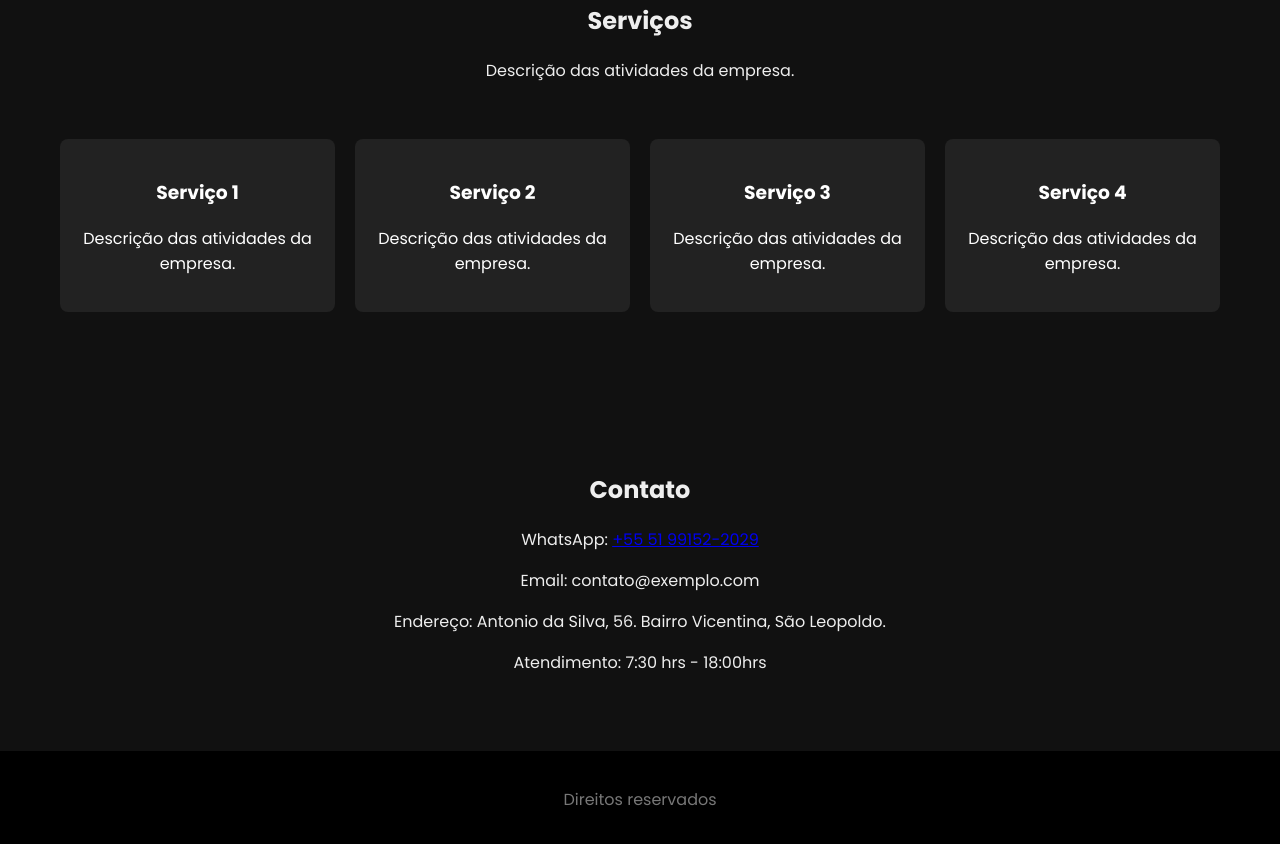
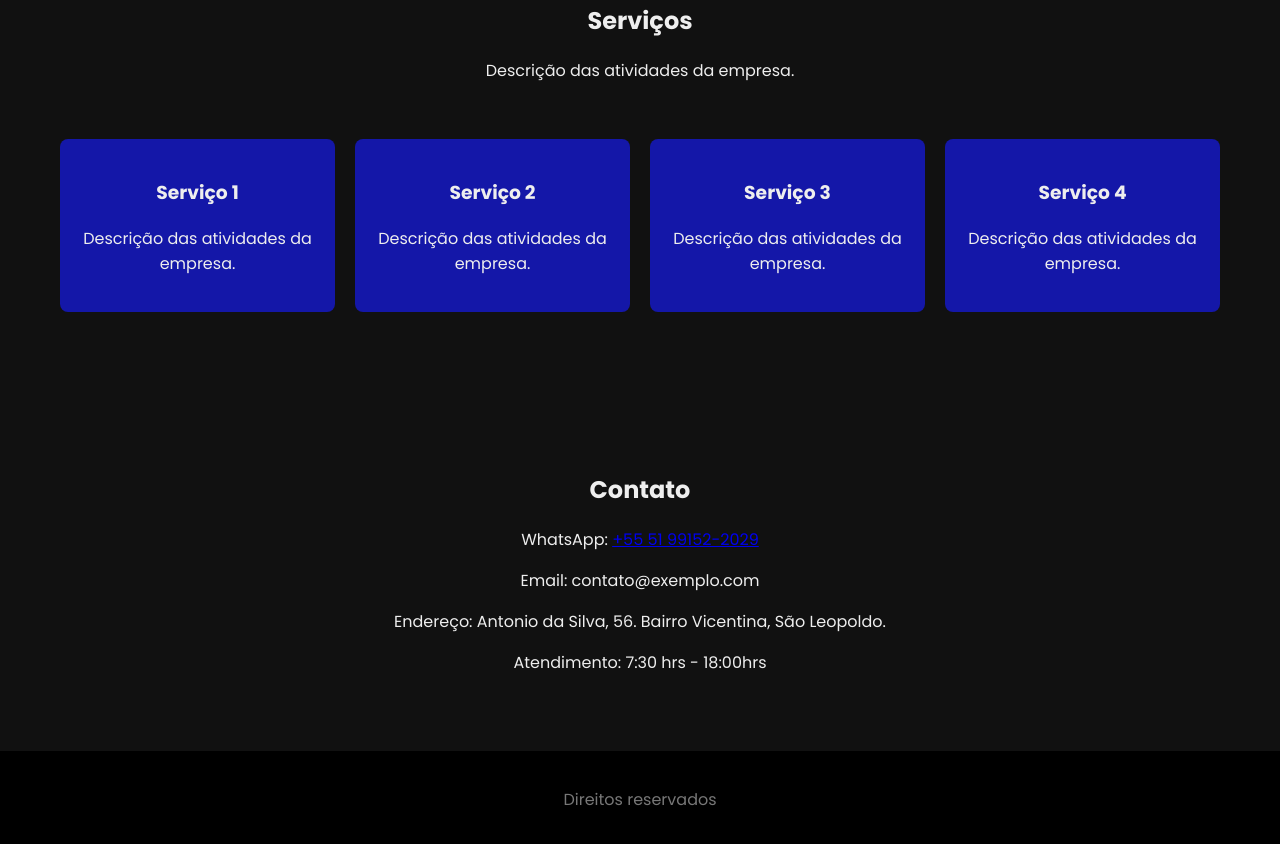
Before and after one commit to JoaoAzev/MeuSite, a plain HTML site: page index.html in a window 1280 px wide. Shown: the part 881-1725 px from the top of the page. Drawn offline with Linux system fonts and the light colour scheme.

Commit message:
Update SiteOnePage.css

```diff
--- a/SiteOnePage.css
+++ b/SiteOnePage.css
@@ -81,18 +81,8 @@ header nav a {
     padding: 20px;
 }
 
-  .card {
-    background-color: #2c2c2c;
-    color: white;
-    border-radius: 10px;
-    padding: 20px;
-    min-width: 200px;
-    text-align: center;
-    flex-shrink: 0; /* impede que encolha */
-  }
-
 .card {
-    background-color: #222;
+    background-color: #1417a8;
     padding: 20px;
     border-radius: 8px;
     flex: 1 1 200px;
```
